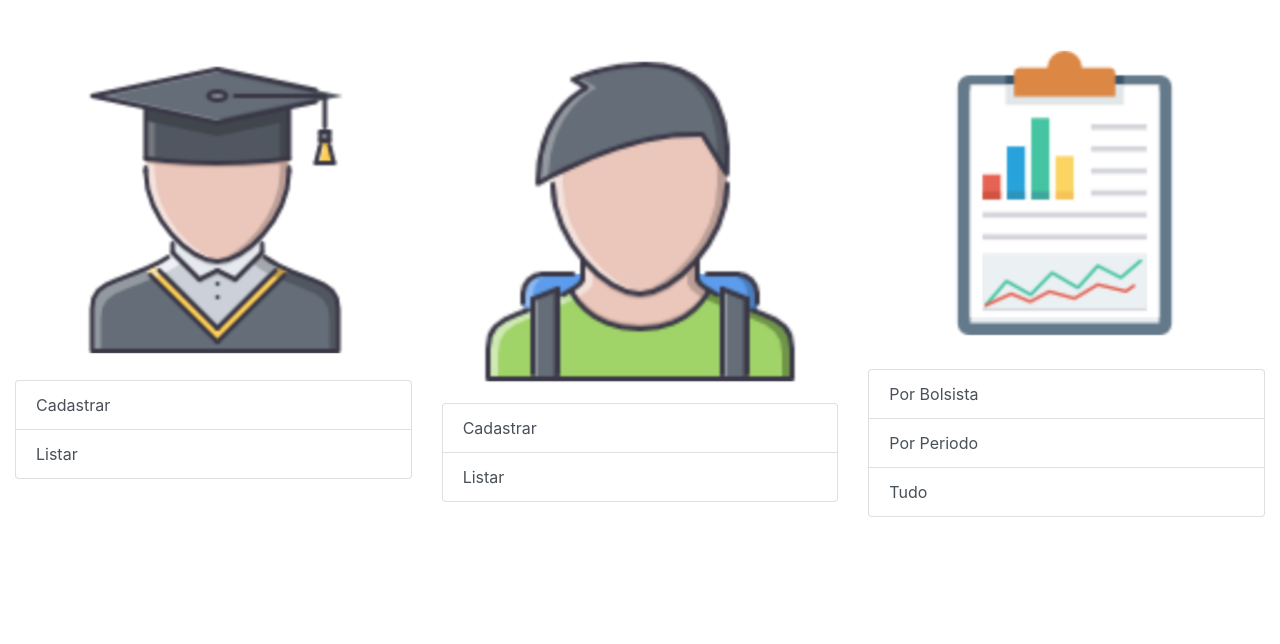
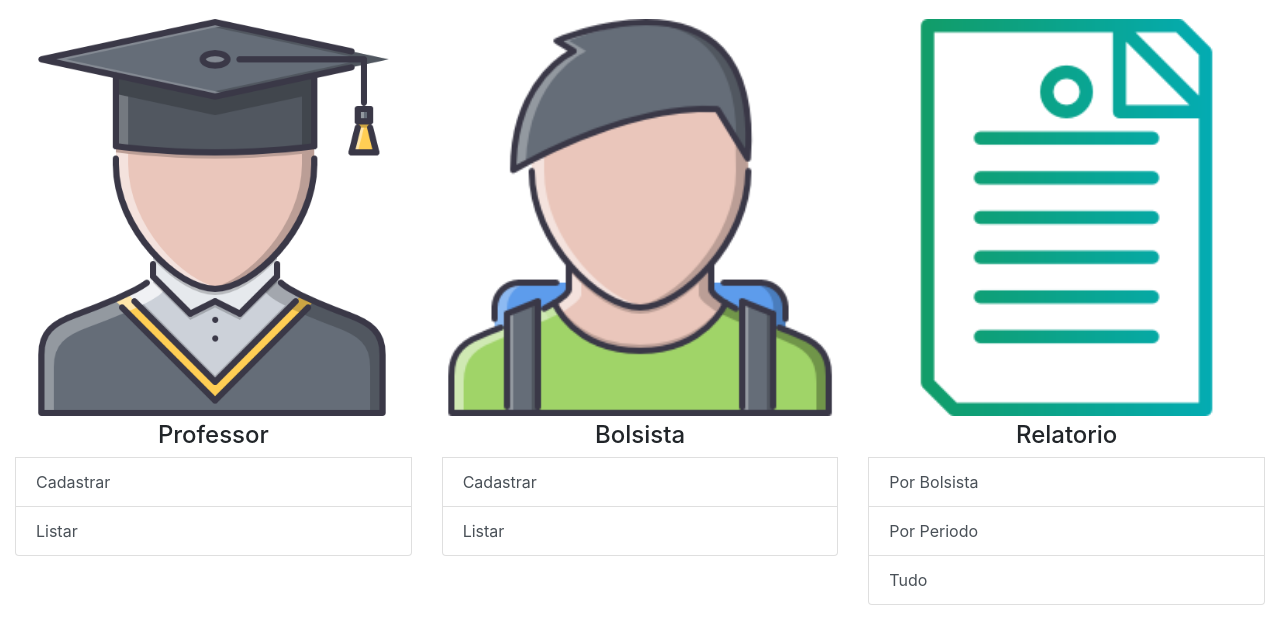
Before and after one commit to monicknog/SisRA, a Django app: page / in a window 1280 px wide. Shown: the part 56-700 px from the top of the page. Run offline with Django 3.2, Linux system fonts and the light colour scheme; a user stored in the database is signed in; some libraries are stand-ins or nearby versions.

Commit message:
alteração de img

```diff
--- a/app/templates/home_admin.html
+++ b/app/templates/home_admin.html
@@ -47,22 +47,29 @@
     <div class="container-fluid">
       <div class="row">
           <div class="col-x1-4 col-lg-4 col-md-4 col-sm-12">
-            <img class="card-img-top" src="{%static 'img/prof.png'%}" alt="Card image cap">
-            <div class="list-group">
+            <img class="card-img-top" src="{%static 'img/img_profe.png'%}" alt="Card image cap">
+
+            <div class="list-group" style="padding-top: 5px; ">
+              <h4 style="text-align: center;">Professor</h4>
               <a href="{%url 'app:create_professor'%}" class="list-group-item list-group-item-action">Cadastrar</a>
               <a href="{%url 'app:list_professor'%}" class="list-group-item list-group-item-action">Listar</a>
           </div>
           </div>
           <div class="col-x1-4 col-lg-4 col-md-4 col-sm-12">
-            <img class="card-img-top" src="{%static 'img/bols.png'%}" alt="Card image cap">
-            <div class="list-group">
+            <img class="card-img-top" src="{%static 'img/img_bolsi.png'%}" alt="Card image cap">
+
+            <div class="list-group" style="padding-top: 5px; ">
+              <h4 style="text-align: center;">Bolsista</h4>
               <a href="{%url 'app:create_bolsista'%}" class="list-group-item list-group-item-action">Cadastrar</a>
               <a href="{%url 'app:list_bolsista'%}" class="list-group-item list-group-item-action">Listar</a>
           </div>
           </div>
           <div class="col-x1-4 col-lg-4 col-md-4 col-sm-12">
-            <img class="card-img-top" src="{%static 'img/relat.png'%}" alt="Card image cap">
-            <div class="list-group">
+            <img class="card-img-top" src="{%static 'img/img_relat.png'%}" alt="Card image cap">
+
+
+            <div class="list-group" style="padding-top: 5px;">
+              <h4 style="text-align: center;">Relatorio</h4>
               <a href="{%url 'app:create_bolsista'%}" class="list-group-item list-group-item-action">Por Bolsista</a>
               <a href="{%url 'app:list_bolsista'%}" class="list-group-item list-group-item-action">Por Periodo</a>
               <a href="{%url 'app:list_acesso' %}" class="list-group-item list-group-item-action">Tudo</a>
```
Also changed, not shown: app/static/img/img_bolsi.png (added), app/static/img/img_bolsista.png (added), app/static/img/img_profe.png (added), app/static/img/img_professor.png (added), app/static/img/img_relat.png (added), app/static/img/img_relatorio.png (added), db.sqlite3.
